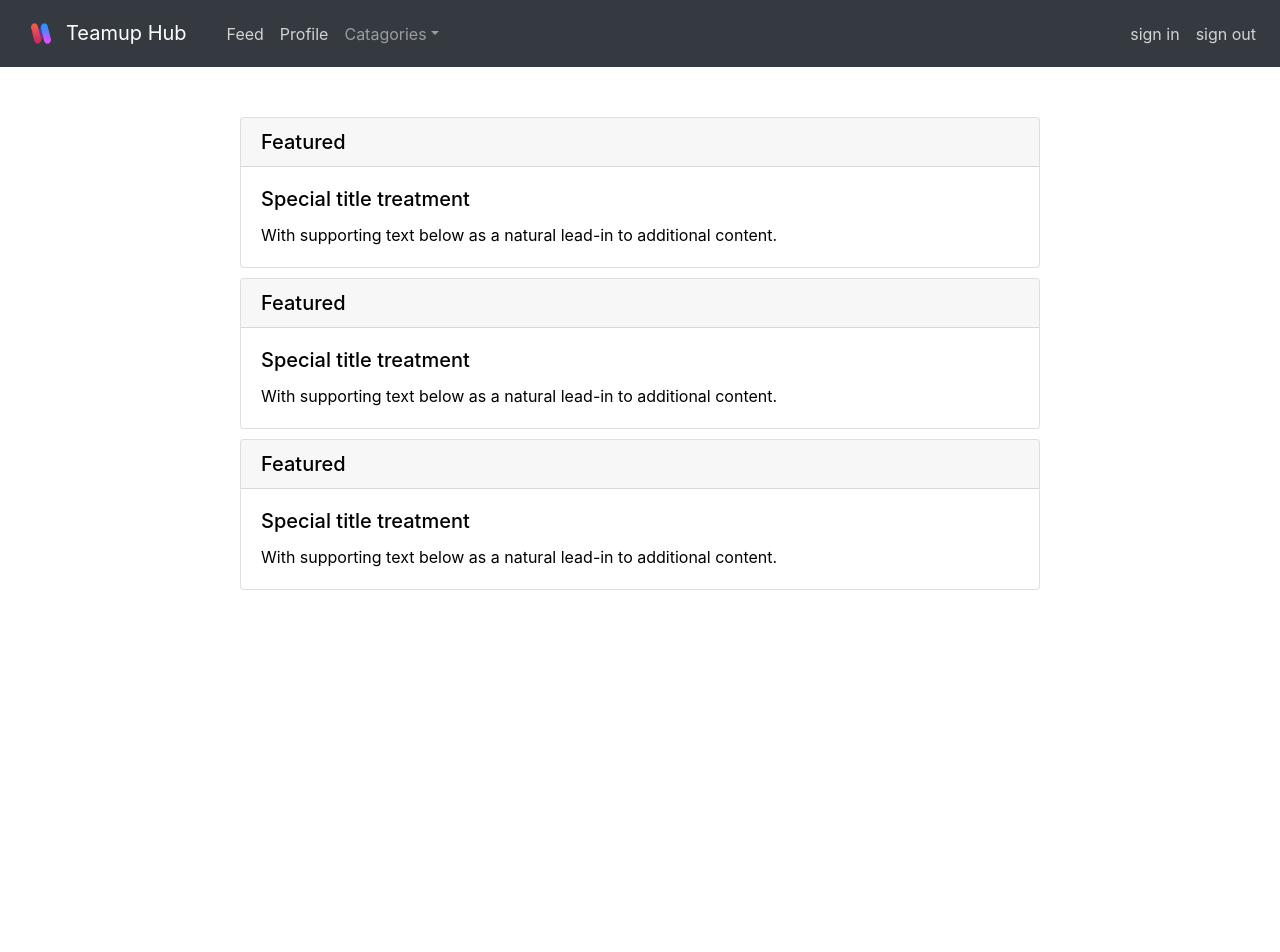
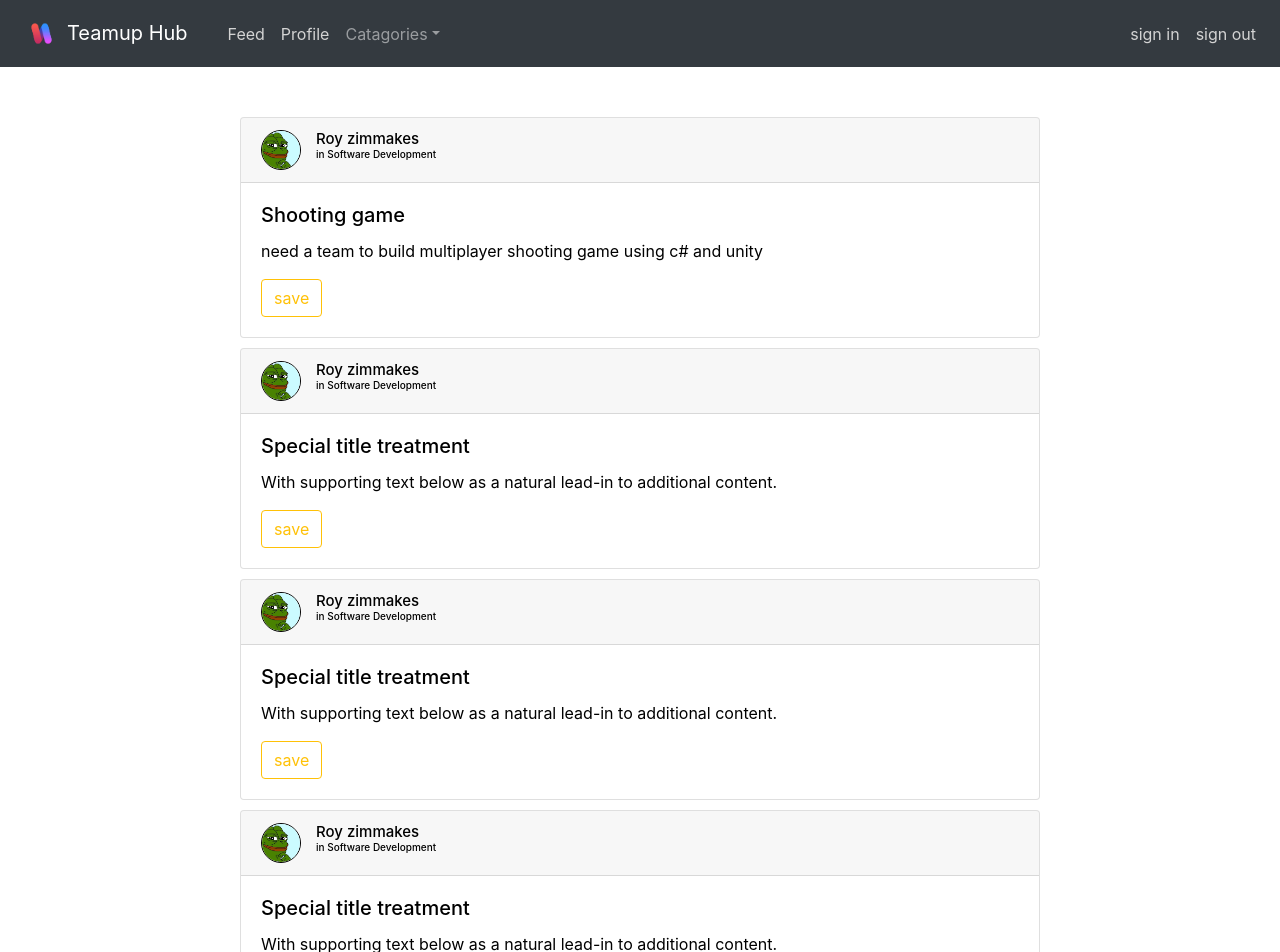
Before and after one commit to FarsBein/Teamup-hub, a React (Create React App) app: page / in a window 1280 px wide. Shown: the top 952 px of the page. Before the commit the page ends 800 px from the top, so only its background shows below. Built offline with nearby package versions, Linux system fonts and the light colour scheme.

Commit message:
upgrade feed styling, added profile image and name

```diff
--- a/src/App.css
+++ b/src/App.css
@@ -23,7 +23,12 @@
   box-shadow: 0 0 10px #000000;
 }
 
-
+.feed-profile-image {
+  width: 40px;
+  height: auto;
+  border-style:solid;
+  border-width: 1px;
+}
 
 /* navbar ------------------------ */
 
--- a/src/components/Navbar/Navbar.js
+++ b/src/components/Navbar/Navbar.js
@@ -12,7 +12,7 @@ export default function Navbar() {
                 <ReactBootstrap.Navbar.Brand href="/feed">
                     <img
                         src={logo}
-                        width="50"
+                        width="51"
                         height="41"
                         className="d-inline-block align-top"
                         alt="React Bootstrap logo"
--- a/src/components/pages/feed/feed.js
+++ b/src/components/pages/feed/feed.js
@@ -2,7 +2,7 @@ import React from 'react'
 import * as ReactBootstrap from "react-bootstrap";
 import '../../../App.css'
 import { Link } from 'react-router-dom';
-
+import pepe from '../../../images/pepe.jpg'
 
 export default function feed() {
 
@@ -12,13 +12,54 @@ export default function feed() {
                 <div className={'cards'}>
                 <Link to="/post" style={{ textDecoration: 'none'}}>
                     <ReactBootstrap.Card className='reactBootstrap-card'>
-                        <ReactBootstrap.Card.Header as="h5">Featured</ReactBootstrap.Card.Header>
+                        <ReactBootstrap.Card.Header as="h5">
+                            <ReactBootstrap.Container>
+                                <ReactBootstrap.Row>
+                                    <ReactBootstrap.Image className={'feed-profile-image'} src={pepe} roundedCircle />
+                                    <ReactBootstrap.Col>
+                                        <div style={{"fontSize":"15px"}}>
+                                            Roy zimmakes
+                                        </div>
+                                        <div style={{"fontSize":"10px"}}>
+                                            in Software Development
+                                        </div>
+                                    </ReactBootstrap.Col>
+                                </ReactBootstrap.Row>
+                            </ReactBootstrap.Container>
+                        </ReactBootstrap.Card.Header>
+                        <ReactBootstrap.Card.Body>
+                            <ReactBootstrap.Card.Title>Shooting game</ReactBootstrap.Card.Title>
+                            <ReactBootstrap.Card.Text>
+                                need a team to build multiplayer shooting game using c# and unity
+                            </ReactBootstrap.Card.Text>
+                            <ReactBootstrap.Button variant="outline-warning">save</ReactBootstrap.Button>
+                        </ReactBootstrap.Card.Body>
+                    </ReactBootstrap.Card>
+                </Link>
+                </div>                <div className={'cards'}>
+                <Link to="/post" style={{ textDecoration: 'none'}}>
+                    <ReactBootstrap.Card className='reactBootstrap-card'>
+                        <ReactBootstrap.Card.Header as="h5">
+                            <ReactBootstrap.Container>
+                                <ReactBootstrap.Row>
+                                    <ReactBootstrap.Image className={'feed-profile-image'} src={pepe} roundedCircle />
+                                    <ReactBootstrap.Col>
+                                        <div style={{"fontSize":"15px"}}>
+                                            Roy zimmakes
+                                        </div>
+                                        <div style={{"fontSize":"10px"}}>
+                                            in Software Development
+                                        </div>
+                                    </ReactBootstrap.Col>
+                                </ReactBootstrap.Row>
+                            </ReactBootstrap.Container>
+                        </ReactBootstrap.Card.Header>
                         <ReactBootstrap.Card.Body>
                             <ReactBootstrap.Card.Title>Special title treatment</ReactBootstrap.Card.Title>
                             <ReactBootstrap.Card.Text>
                                 With supporting text below as a natural lead-in to additional content.
                             </ReactBootstrap.Card.Text>
-                            {/* <ReactBootstrap.Button variant="primary">Go somewhere</ReactBootstrap.Button> */}
+                            <ReactBootstrap.Button variant="outline-warning">save</ReactBootstrap.Button>
                         </ReactBootstrap.Card.Body>
                     </ReactBootstrap.Card>
                 </Link>
@@ -26,12 +67,27 @@ export default function feed() {
                 <div className={'cards'}>
                 <Link to="/post" style={{ textDecoration: 'none'}}>
                     <ReactBootstrap.Card className='reactBootstrap-card'>
-                            <ReactBootstrap.Card.Header as="h5">Featured</ReactBootstrap.Card.Header>
+                        <ReactBootstrap.Card.Header as="h5">
+                            <ReactBootstrap.Container>
+                                <ReactBootstrap.Row>
+                                    <ReactBootstrap.Image className={'feed-profile-image'} src={pepe} roundedCircle />
+                                    <ReactBootstrap.Col>
+                                        <div style={{"fontSize":"15px"}}>
+                                            Roy zimmakes
+                                        </div>
+                                        <div style={{"fontSize":"10px"}}>
+                                            in Software Development
+                                        </div>
+                                    </ReactBootstrap.Col>
+                                </ReactBootstrap.Row>
+                            </ReactBootstrap.Container>
+                        </ReactBootstrap.Card.Header>
                         <ReactBootstrap.Card.Body>
                             <ReactBootstrap.Card.Title>Special title treatment</ReactBootstrap.Card.Title>
                             <ReactBootstrap.Card.Text>
                                 With supporting text below as a natural lead-in to additional content.
                             </ReactBootstrap.Card.Text>
+                            <ReactBootstrap.Button variant="outline-warning">save</ReactBootstrap.Button>
                         </ReactBootstrap.Card.Body>
                     </ReactBootstrap.Card>
                 </Link>
@@ -39,12 +95,27 @@ export default function feed() {
                 <div className={'cards'}>
                 <Link to="/post" style={{ textDecoration: 'none'}}>
                     <ReactBootstrap.Card className='reactBootstrap-card'>
-                            <ReactBootstrap.Card.Header as="h5">Featured</ReactBootstrap.Card.Header>
+                        <ReactBootstrap.Card.Header as="h5">
+                            <ReactBootstrap.Container>
+                                <ReactBootstrap.Row>
+                                    <ReactBootstrap.Image className={'feed-profile-image'} src={pepe} roundedCircle />
+                                    <ReactBootstrap.Col>
+                                        <div style={{"fontSize":"15px"}}>
+                                            Roy zimmakes
+                                        </div>
+                                        <div style={{"fontSize":"10px"}}>
+                                            in Software Development
+                                        </div>
+                                    </ReactBootstrap.Col>
+                                </ReactBootstrap.Row>
+                            </ReactBootstrap.Container>
+                        </ReactBootstrap.Card.Header>
                         <ReactBootstrap.Card.Body>
                             <ReactBootstrap.Card.Title>Special title treatment</ReactBootstrap.Card.Title>
                             <ReactBootstrap.Card.Text>
                                 With supporting text below as a natural lead-in to additional content.
                             </ReactBootstrap.Card.Text>
+                            <ReactBootstrap.Button variant="outline-warning">save</ReactBootstrap.Button>
                         </ReactBootstrap.Card.Body>
                     </ReactBootstrap.Card>
                 </Link>
```
Also changed, not shown: src/images/pepe.jpg (added). Lines whose indentation alone changed are shown as unchanged.
